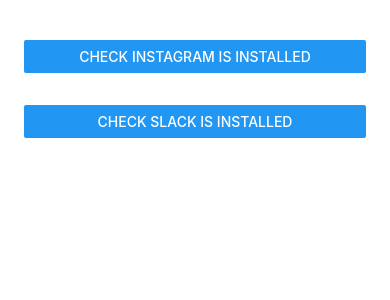
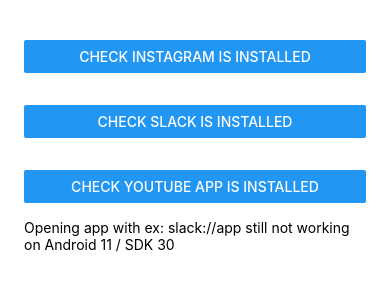
Before and after one commit to rafiharumantaka/ReactNativeOpeningAnotherApp, a React Native app: screen / in a window 390 px wide. Shown: the top 300 px of the page. Built offline with nearby package versions, Linux system fonts and the light colour scheme.

Commit message:
Add check youtube button

```diff
--- a/App.js
+++ b/App.js
@@ -16,6 +16,7 @@
   Button,
   Linking,
   Platform,
+  Text,
 } from 'react-native';
 
 import {
@@ -34,10 +35,15 @@
       },
       slack: {
         downloadAndroid:
-          'https://play.google.com/store/apps/details?id=com.Slack',
-        downloadIos: 'https://apps.apple.com/us/app/slack/id618783545',
+          'http://play.google.com/store/apps/details?id=com.Slack',
+        downloadIos: 'http://apps.apple.com/us/app/slack/id618783545',
         openLink: 'slack://open',
       },
+      youtube: {
+        downloadAndroid: 'https://play.google.com/store/apps/details?id=com.google.android.youtube',
+        downloadIos: 'https://apps.apple.com/id/app/youtube/id544007664',
+        openLink: 'https://www.youtube.com'
+      }
     };
 
     var downloadUrlAndroid;
@@ -52,6 +58,10 @@
       downloadUrlAndroid = appOptions.slack.downloadAndroid;
       downloadUrlIos = appOptions.slack.downloadIos;
       deepLink = appOptions.slack.openLink;
+    } else if (appName === 'youtube') {
+      downloadUrlAndroid = appOptions.youtube.downloadAndroid;
+      downloadUrlIos = appOptions.youtube.downloadIos;
+      deepLink = appOptions.youtube.openLink;
     }
 
     AppInstalledChecker.isAppInstalled(appName).then(isInstalled => {
@@ -63,7 +73,7 @@
         }
         Linking.openURL(downloadUrl)
           .then(result => {
-            console.log(result);
+            console.log(isInstalled);
           })
           .catch(err => {
             console.log(err);
@@ -71,7 +81,7 @@
       } else {
         Linking.openURL(deepLink)
           .then(result => {
-            console.log(result);
+            console.log(isInstalled);
           })
           .catch(err => {
             console.log(err);
@@ -96,6 +106,13 @@
               onPress={checkInstalledApp.bind(this, 'slack')}
             />
           </View>
+          <View style={styles.button}>
+            <Button
+              title="Check Youtube App is installed"
+              onPress={checkInstalledApp.bind(this, 'youtube')}
+            />
+          </View>
+          <Text>Opening app with ex: slack://app still not working on Android 11 / SDK 30</Text>
         </View>
       </ScrollView>
     </SafeAreaView>
```
Also changed, not shown: 2 other files (tests, documents, lock files or other folders).
